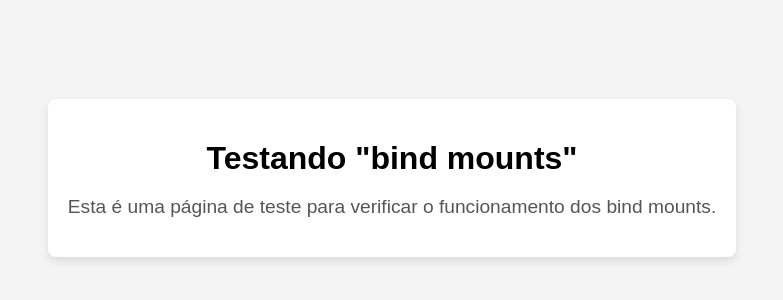
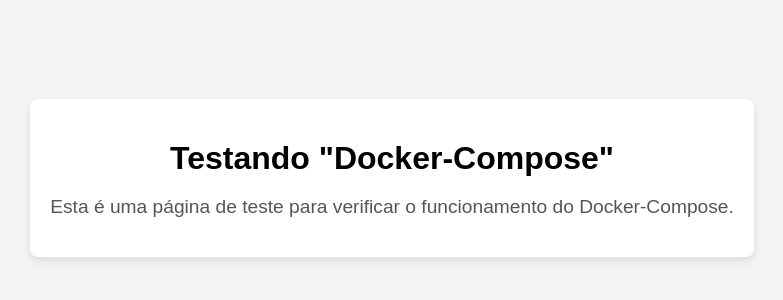
Before and after one commit to AngeloSouza1/Full-Cycle, a plain HTML site: page html/index.html in a window 1280 px wide. Shown: the part 222-522 px from the top of the page, without its empty margins (248-1031 px from the left). Drawn offline with Linux system fonts and the light colour scheme.

Commit message:
feat: buildando imagens com Docker-compose

```diff
--- a/docker-compose.yaml
+++ b/docker-compose.yaml
@@ -12,7 +12,7 @@ services:
     image: your_laravel_image
     build:
       context: ./laravel
-      dockerfile: Dockerfile
+      dockerfile: Dockerfile.prod
     volumes:
       - ./laravel:/var/www/html
     depends_on:
--- a/html/index.html
+++ b/html/index.html
@@ -3,9 +3,9 @@
 <head>
     <meta charset="UTF-8">
     <meta name="viewport" content="width=device-width, initial-scale=1.0">
-    <meta name="description" content="Página de teste para bind mounts">
-    <meta name="author" content="Seu Nome">
-    <title>Teste Bind Mounts</title>
+    <meta name="description" content="Página de teste ">
+    <meta name="author" content="Angelo Souza">
+    <title>Teste Docker-Compose</title>
     <style>
         body {
             font-family: Arial, sans-serif;
@@ -36,8 +36,8 @@
 </head>
 <body>
     <div class="container">
-        <h1>Testando "bind mounts"</h1>
-        <p>Esta é uma página de teste para verificar o funcionamento dos bind mounts.</p>
+        <h1>Testando "Docker-Compose"</h1>
+        <p>Esta é uma página de teste para verificar o funcionamento do Docker-Compose.</p>
     </div>
 </body>
 </html>
```
